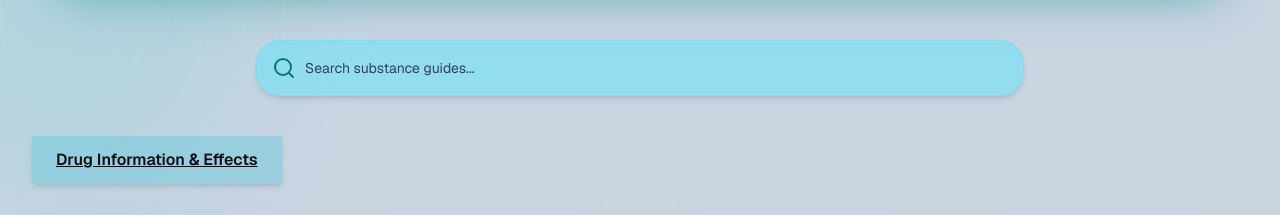
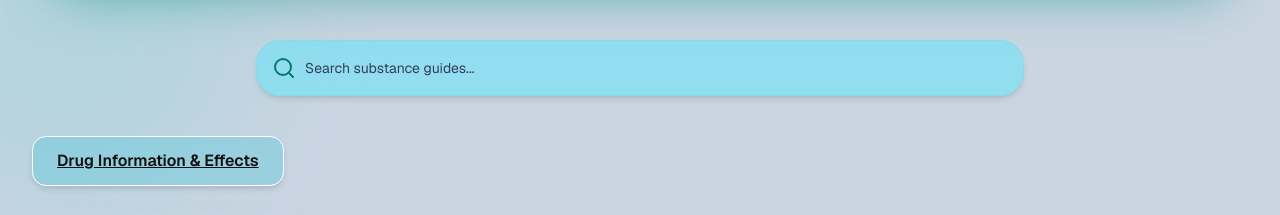
Before and after one commit to dgardner1982/v0-ottawa-county-resources, a Next.js app: page /education in a window 1280 px wide. Shown: the part 1080-1295 px from the top of the page. Built offline with nearby package versions, Linux system fonts and the light colour scheme.

Commit message:
Round and outline education tab

```diff
--- a/app/education/page.tsx
+++ b/app/education/page.tsx
@@ -151,7 +151,7 @@ export default function EducationPage() {
             onClick={() => handleTabClick('infograph')}
             className={`px-6 py-3 font-semibold transition ${
               activeTab === 'infograph'
-? 'bg-[rgba(75,198,218,0.36)] text-[#0f0f10] underline shadow-[0_4px_6px_-1px_rgb(0_0_0_/_0.1),0_2px_4px_-2px_rgb(0_0_0_/_0.1)]'
+? 'rounded-xl border border-white bg-[rgba(75,198,218,0.36)] text-[#0f0f10] underline shadow-[0_4px_6px_-1px_rgb(0_0_0_/_0.1),0_2px_4px_-2px_rgb(0_0_0_/_0.1)]'
   : 'text-slate-400 hover:text-slate-900'
             }`}
           >
```
